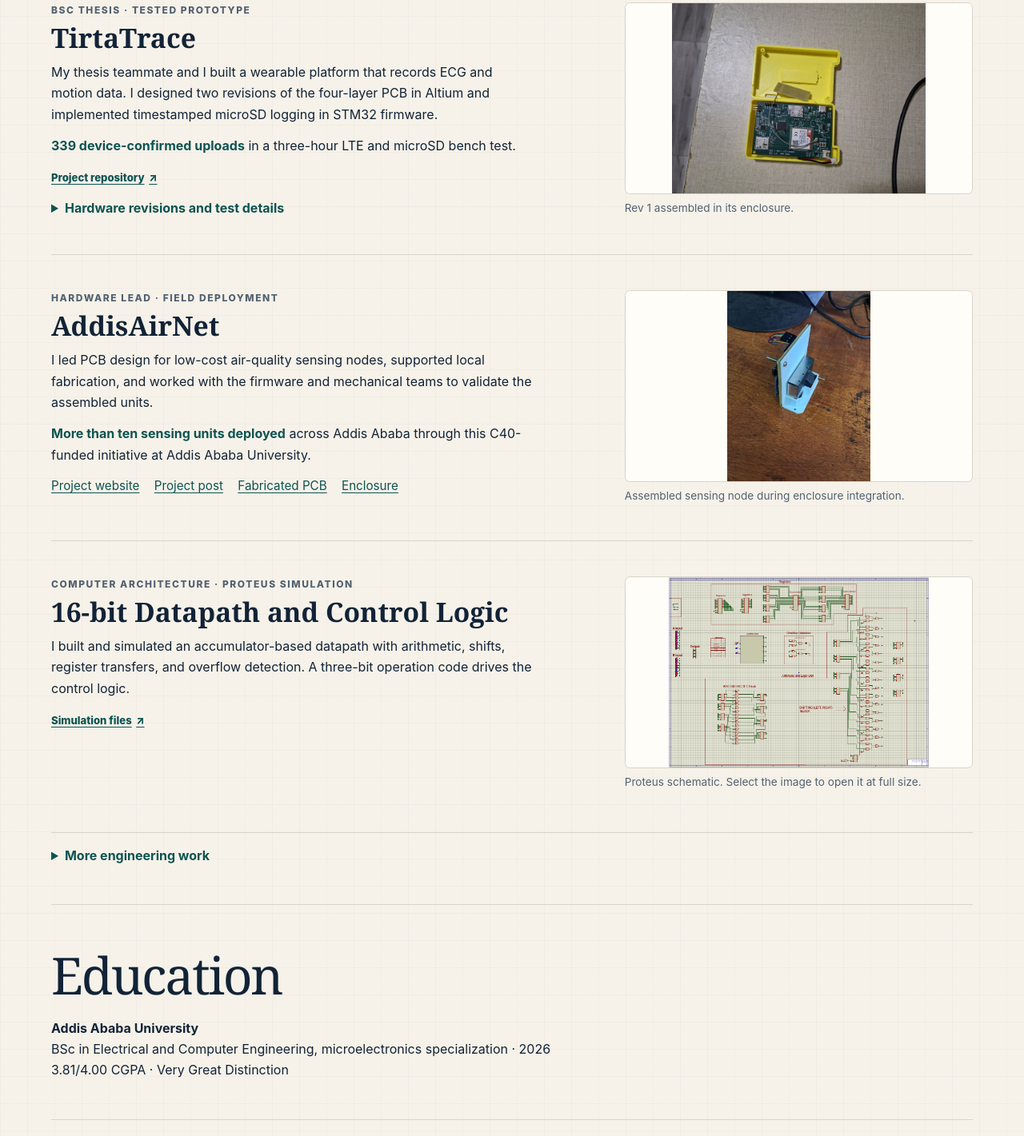
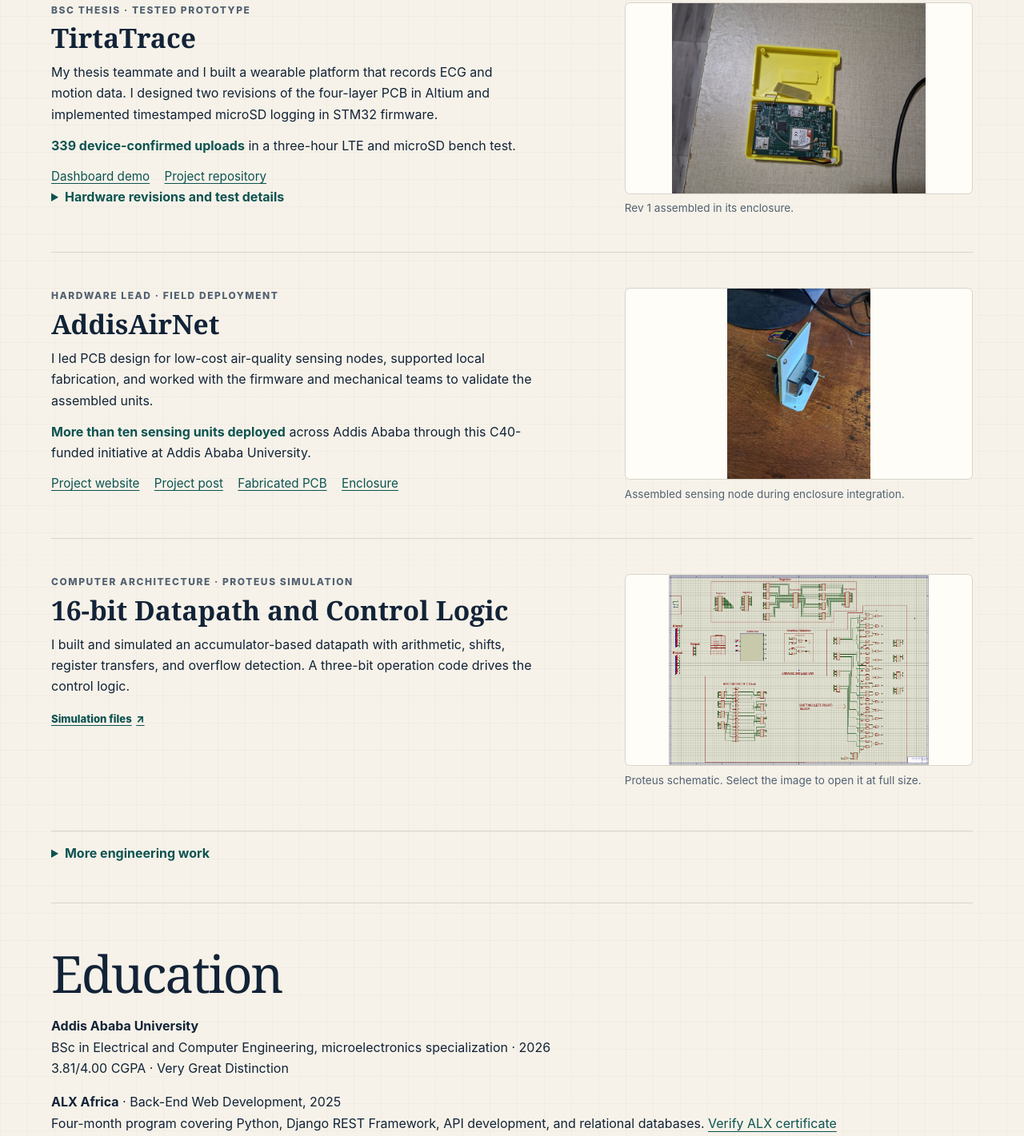
Before and after one commit to JaphD/japhd.github.io, a plain HTML site: page index.html in a window 1280 px wide. Shown: the part 830-2251 px from the top of the page at 80% size. Drawn offline with Linux system fonts and the light colour scheme.

Commit message:
Add ALX training and project evidence links

```diff
--- a/index.html
+++ b/index.html
@@ -52,7 +52,10 @@
           <h3>TirtaTrace</h3>
           <p>My thesis teammate and I built a wearable platform that records ECG and motion data. I designed two revisions of the four-layer PCB in Altium and implemented timestamped microSD logging in STM32 firmware.</p>
           <p class="portfolio-result"><strong>339 device-confirmed uploads</strong> in a three-hour LTE and microSD bench test.</p>
-          <p><a class="text-link" href="https://github.com/JaphD/ecg-monitoring-telemetry">Project repository</a></p>
+          <ul class="portfolio-links">
+            <li><a href="https://ecg-dashboard-1h8s.onrender.com/">Dashboard demo</a></li>
+            <li><a href="https://github.com/JaphD/ecg-monitoring-telemetry">Project repository</a></li>
+          </ul>
           <details class="portfolio-details">
             <summary>Hardware revisions and test details</summary>
             <p>Rev 1 ran on a LiPo battery, used USB only for charging, and used power gating for the LTE modem. Rev 2 ran directly from USB without power gating and used cleaner PCB routing for bench testing.</p>
@@ -128,13 +131,16 @@
       <p class="portfolio-education"><strong>Addis Ababa University</strong><br>
         BSc in Electrical and Computer Engineering, microelectronics specialization · 2026<br>
         3.81/4.00 CGPA · Very Great Distinction</p>
+      <p><strong>ALX Africa</strong> · Back-End Web Development, 2025<br>
+        Four-month program covering Python, Django REST Framework, API development, and relational databases.
+        <a href="https://savanna.alxafrica.com/certificates/Z8TH5ysL37">Verify ALX certificate</a></p>
     </section>
 
     <section id="experience" class="section portfolio-section" aria-labelledby="experience-title">
       <div class="section-heading"><h2 id="experience-title">Experience &amp; awards</h2></div>
       <ul class="portfolio-work-list">
         <li><strong>DAFTech Social ICT Solutions</strong> · Embedded systems and PCB design intern. Developed MSP430 firmware and designed PCBs for ultrasonic water meters.</li>
-        <li><strong>Team 5Kbot</strong> · Contributed wiring, sensor integration, and autonomous control. The team won Tournament Champion, Robot Skills Champion, and the Excellence Award at the 2025 VEX V5 African Championship. <a href="https://github.com/JaphD/Vex-V5">Robot project</a></li>
+        <li><strong>Team 5Kbot</strong> · Contributed wiring, sensor integration, and autonomous control. The team won Tournament Champion, Robot Skills Champion, and the Excellence Award at the 2025 VEX V5 African Championship. <a href="https://github.com/JaphD/Vex-V5">Robot project</a> · <a href="vex-excellence-award-2025.pdf">Excellence Award certificate (PDF)</a></li>
         <li><strong>Finland–Africa 5G COIL Seminar</strong> · Led a multinational team that presented a 5G-enabled voice recognition and interpretation concept to Aalto University faculty.</li>
       </ul>
       <details id="credentials" class="portfolio-details portfolio-more">
```
